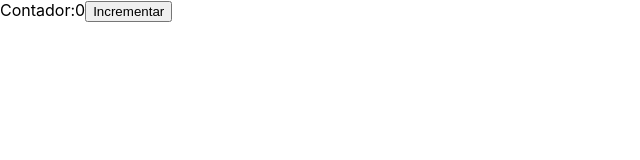
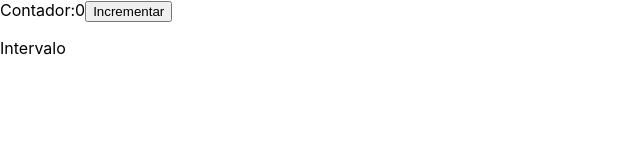
Before and after one commit to FlorMarchion/curso-react-holaMundo, a React (Create React App) app in the folder reactHooks/my-app/: page / in a window 1280 px wide. Shown: the top 160 px of the page, without its empty margins (0-640 px from the left). Built offline with nearby package versions, Linux system fonts and the light colour scheme.

Commit message:
Desuscribirse del useEffect

```diff
--- a/reactHooks/my-app/src/App.js
+++ b/reactHooks/my-app/src/App.js
@@ -27,6 +27,20 @@
 
 }
 
+/* ¿Cómo hago para desuscribirme de algún efecto que haya creado ? */
+
+const Interval = ({contador}) => {
+    useEffect(()=>{
+        const i = setInterval(()=>console.log(contador), 1000)
+        //retorno una funcion que ejecuta cuando se vuelve a ejecutar el useEffect (en este caso el intervalo es el contador):
+        return () => clearInterval(i) //el argumento es el valor que devuelve setInterval.
+    }, [contador])
+    return (
+        <p>Intervalo</p>
+    )
+        /*La desuscripción es util por ejemplo cuando utilizamos webSocket y necesitamos dejar de hacer esa petición.*/
+}
+
 const App = () => {
     const [contador, incrementar] = useContador(0)//se otorga el valor inicial
     useEffect(()=>{
@@ -37,8 +51,14 @@
         <div>
             Contador:{contador}
             <button onClick={incrementar}>Incrementar</button>
+            <Interval contador={contador}/>
         </div>
     )
 }
 
+
+
+
+
+
 export default App;
```
